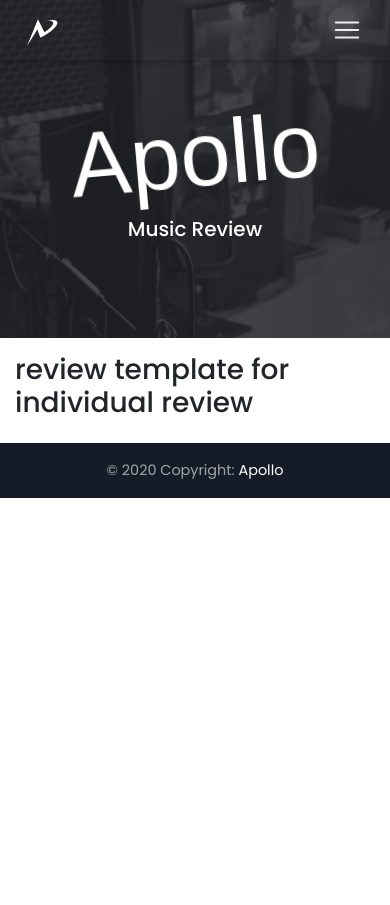
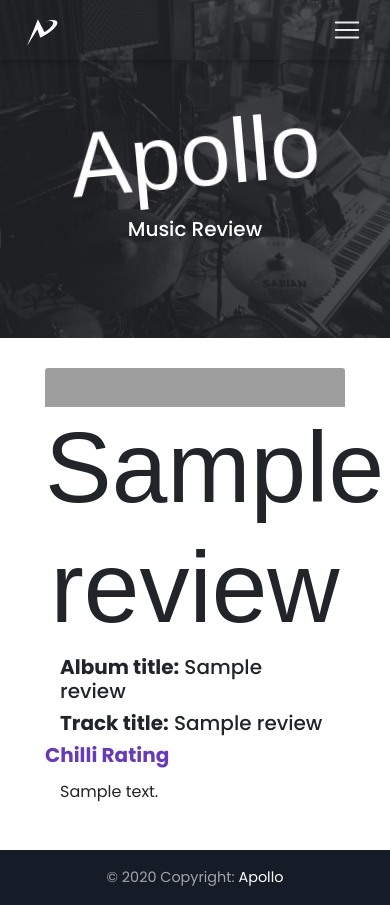
Before and after one commit to danielboots/apollo, a Flask app: template templates/view_review.html in a window 390 px wide. Before the commit the page ends 498 px from the top, so only its background shows below. Run offline with Flask 2, Linux system fonts and the light colour scheme; the template is opened without the code that fills it: most values are stand-ins (such as "Sample title", 1, 10 or a date in 2020); some libraries are stand-ins or nearby versions; grey boxes are pictures that could not be loaded.

Commit message:
review template working, artists for each page working correctly and inital template loaded

```diff
--- a/templates/view_review.html
+++ b/templates/view_review.html
@@ -1,9 +1,67 @@
 {% extends "base.html" %}
 {% block content %}
 
-<h3>review template for individual review</h3>
+
+<div class="container-fluid">
+    <div class="container-max">
+        <img class="card-img-top" src="{{ review.artwork }}" alt="Placeholder image">
+        <h1 class="text-center" > {{ review.artist_name }}</h1>
+        <div class="row">
+            <div class="col-md-6">
 
 
 
 
-    {% endblock %}
+
+                <div class="col">
+                    <h5 class=""> <strong>Album title:</strong> {{ review.album_title }} </h5>
+                    <h5 class=""> <strong>Track title:</strong> {{ review.track_title }} </h5>
+
+                </div>
+            </div>
+
+            <div class="col-md-6">
+
+<h5 class="card-title deep-purple-text" > <strong>Chilli Rating</strong> </h5>
+
+                        <!-- Working now using string instead of Boolean. -->
+                        {% if review.hot_not == "1" %}
+                        <i class="fas fa-pepper-hot red-text "></i>
+                        <h5 class="red-text">Mild Tingle</h5>
+                        {% elif review.hot_not == "2" %}
+                        <i class="fas fa-pepper-hot red-text "></i>
+                        <i class="fas fa-pepper-hot red-text"></i>
+                        <h5 class="red-text">Hey We getting hotter</h5>
+                        {% elif review.hot_not == "3" %}
+                        <i class="fas fa-pepper-hot red-text"></i>
+                        <i class="fas fa-pepper-hot red-text"></i>
+                        <i class="fas fa-pepper-hot red-text"></i>
+                        <h5 class="red-text">Scorching</h5>
+                        {% elif review.hot_not == "4" %}
+                        <i class="fas fa-pepper-hot red-text"></i>
+                        <i class="fas fa-pepper-hot red-text"></i>
+                        <i class="fas fa-pepper-hot red-text"></i>
+                        <i class="fas fa-pepper-hot red-text"></i>
+                       <h5 class="red-text">Firecracker</h5>
+                        {% elif review.hot_not == "5" %}
+                        <i class="fas fa-pepper-hot red-text"></i>
+                        <i class="fas fa-pepper-hot red-text"></i>
+                        <i class="fas fa-pepper-hot red-text"></i>
+                        <i class="fas fa-pepper-hot red-text"></i>
+                        <i class="fas fa-pepper-hot red-text"></i>
+                        <h5 class="red-text">To Hot to handle</h5>
+                        {% endif %}
+
+            </div>
+        </div>
+<div class="col">
+
+<p class="">{{ review.review }}</p>
+
+</div>
+    </div>
+
+</div>
+
+
+{% endblock %}
```
